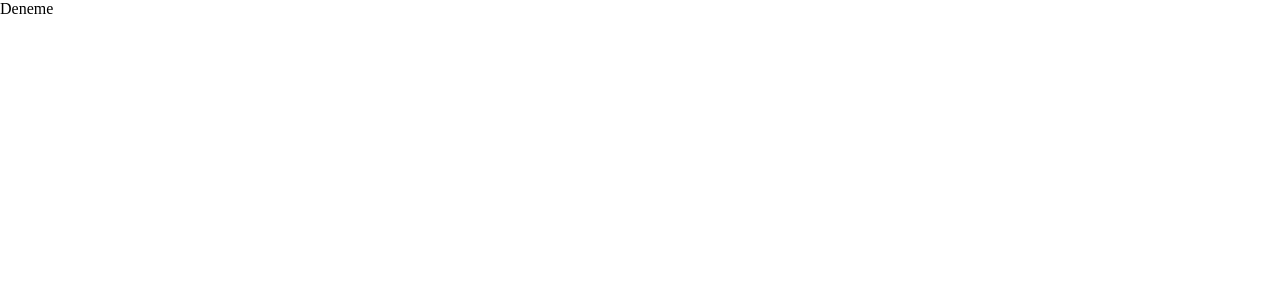
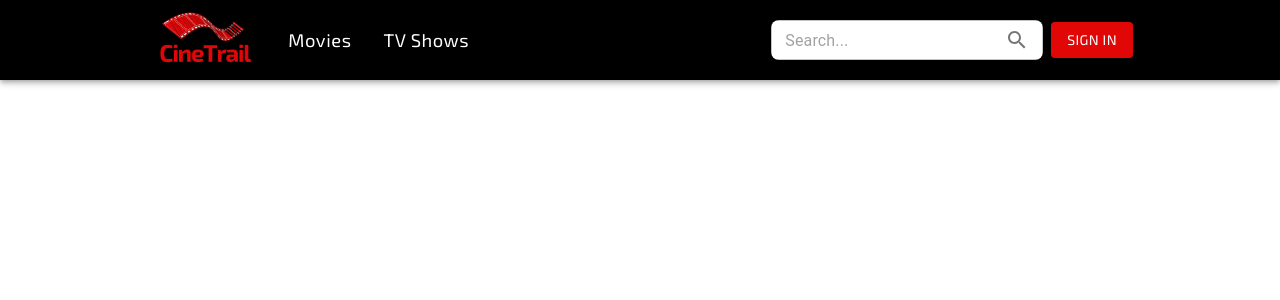
Before and after one commit to mbalci85/cinetrail_ts, a React (Vite) app: page / in a window 1280 px wide. Shown: the top 300 px of the page. Built offline with nearby package versions, Linux system fonts and the light colour scheme.

Commit message:
header updated

```diff
--- a/src/App.css
+++ b/src/App.css
@@ -1,5 +1,16 @@
+@import url('https://fonts.googleapis.com/css2?family=Epilogue&family=Exo+2&display=swap');
+
 * {
   margin:0;
   padding:0;
+  box-sizing: border-box;
+  font-family: 'Exo 2', sans-serif;
+}
+
+a {
   text-decoration: none;
 }
+
+:root {
+  --red_bg:'#E10707'
+}
--- a/src/App.tsx
+++ b/src/App.tsx
@@ -1,7 +1,20 @@
 import './App.css';
+import { BrowserRouter as Router, Routes, Route } from 'react-router-dom';
+import { Box } from '@mui/material';
+import Header from './components/Header/Header';
+import MediaQueryContextProvider from './contexts/MediaQueryContextProvider';
 
 function App() {
-	return <>Deneme</>;
+	return (
+		<Box>
+			<MediaQueryContextProvider>
+				<Router>
+					<Header />
+					<Routes></Routes>
+				</Router>
+			</MediaQueryContextProvider>
+		</Box>
+	);
 }
 
 export default App;
--- /dev/null
+++ b/src/components/HamburgerMenu/HamburgerMenu.tsx
@@ -0,0 +1,34 @@
+import { Box, Drawer, List, ListItem, ListItemText, ListItemButton } from '@mui/material';
+
+type HamburgerMenuTypes = {
+	isMenuOpen: boolean;
+	closeMenu: () => void;
+};
+
+const HamburgerMenu = ({ isMenuOpen, closeMenu }: HamburgerMenuTypes) => {
+	return (
+		<Box>
+			<Drawer open={isMenuOpen} onClose={closeMenu}>
+				<List>
+					<ListItem>
+						<ListItemButton>
+							<ListItemText primary='Movies' />
+						</ListItemButton>
+					</ListItem>
+					<ListItem>
+						<ListItemButton>
+							<ListItemText primary='TV Shows' />
+						</ListItemButton>
+					</ListItem>
+					<ListItem>
+						<ListItemButton>
+							<ListItemText primary='Sign In' />
+						</ListItemButton>
+					</ListItem>
+				</List>
+			</Drawer>
+		</Box>
+	);
+};
+
+export default HamburgerMenu;
--- /dev/null
+++ b/src/components/Header/Header.tsx
@@ -0,0 +1,79 @@
+import { Box, AppBar, IconButton, Button } from '@mui/material';
+import DarkLogo from '../../assets/DarkLogo.png';
+import { Menu } from '@mui/icons-material/';
+import HeaderSearch from '../../forms/HeaderSearch';
+import { useContext, useState } from 'react';
+import { MediaQueryContext } from '../../contexts/MediaQueryContextProvider';
+import HamburgerMenu from '../HamburgerMenu/HamburgerMenu';
+
+const Header = () => {
+	const { isSmallScreen } = useContext(MediaQueryContext);
+	const [isMenuOpen, setIsMenuOpen] = useState<boolean>(false);
+
+	const closeMenu = (): void => setIsMenuOpen(false);
+
+	return (
+		<AppBar
+			position='sticky'
+			sx={{
+				display: 'flex',
+				flexDirection: 'row',
+				justifyContent: 'space-around',
+				alignItems: 'center',
+				height: '5rem',
+				backgroundColor: 'black',
+			}}>
+			<Box sx={{ display: 'flex', justifyContent: 'center', alignItems: 'center' }}>
+				<Box sx={{ display: isSmallScreen ? 'flex' : 'none' }}>
+					<IconButton onClick={() => setIsMenuOpen(true)}>
+						<Menu sx={{ color: '#FFFF' }} />
+					</IconButton>
+				</Box>
+				<HamburgerMenu isMenuOpen={isMenuOpen} closeMenu={closeMenu} />
+				<Box>
+					<img src={DarkLogo} alt='logo' style={{ height: isSmallScreen ? '3rem' : '4rem' }} />
+				</Box>
+				<Box>
+					{/*Create button generator*/}
+					<Button
+						sx={{
+							display: isSmallScreen ? 'none' : null,
+							color: '#FFFF',
+							textTransform: 'capitalize',
+							fontFamily: 'inherit',
+							fontSize: '1.15rem',
+							marginLeft: '1rem',
+						}}>
+						Movies
+					</Button>
+					<Button
+						sx={{
+							display: isSmallScreen ? 'none' : null,
+							color: '#FFFF',
+							textTransform: 'capitalize',
+							fontFamily: 'inherit',
+							fontSize: '1.15rem',
+							marginLeft: '1rem',
+						}}>
+						TV Shows
+					</Button>
+				</Box>
+			</Box>
+			<Box sx={{ display: 'flex', justifyContent: 'center', alignItems: 'center' }}>
+				<HeaderSearch />
+				<Button
+					variant='contained'
+					sx={{
+						display: isSmallScreen ? 'none' : null,
+						backgroundColor: '#E10707',
+						fontFamily: 'inherit',
+						marginLeft: '0.5rem',
+					}}>
+					Sign In
+				</Button>
+			</Box>
+		</AppBar>
+	);
+};
+
+export default Header;
--- /dev/null
+++ b/src/contexts/MediaQueryContextProvider.tsx
@@ -0,0 +1,32 @@
+import { ReactNode, createContext } from 'react';
+import { useMediaQuery } from '@mui/material';
+
+interface MediaQueryContextTypes {
+	isVerySmallScreen: boolean;
+	isSmallScreen: boolean;
+	isMediumScreen: boolean;
+}
+
+interface MediaQueryContextProviderProps {
+	children: ReactNode;
+}
+
+export const MediaQueryContext = createContext<MediaQueryContextTypes>({
+	isVerySmallScreen: false,
+	isMediumScreen: false,
+	isSmallScreen: false,
+});
+
+const MediaQueryContextProvider = (props: MediaQueryContextProviderProps) => {
+	const isVerySmallScreen = useMediaQuery('(max-width: 415px)');
+	const isSmallScreen = useMediaQuery('(max-width: 735px)');
+	const isMediumScreen = useMediaQuery('(max-width:960px)');
+
+	return (
+		<MediaQueryContext.Provider value={{ isVerySmallScreen, isSmallScreen, isMediumScreen }}>
+			{props.children}
+		</MediaQueryContext.Provider>
+	);
+};
+
+export default MediaQueryContextProvider;
--- /dev/null
+++ b/src/forms/HeaderSearch.tsx
@@ -0,0 +1,33 @@
+import { Box, TextField, InputAdornment } from '@mui/material';
+import SearchIcon from '@mui/icons-material/Search';
+import { useContext } from 'react';
+import { MediaQueryContext } from '../contexts/MediaQueryContextProvider';
+
+const HeaderSearch = () => {
+	const { isSmallScreen } = useContext(MediaQueryContext);
+	return (
+		<Box>
+			<TextField
+				fullWidth
+				size='small'
+				sx={{
+					backgroundColor: 'white',
+					border: 'none',
+					borderRadius: '0.5rem',
+					height: '2.5rem',
+					width: isSmallScreen ? '12rem' : '17rem',
+				}}
+				placeholder='Search...'
+				InputProps={{
+					endAdornment: (
+						<InputAdornment position='end'>
+							<SearchIcon />
+						</InputAdornment>
+					),
+				}}
+			/>
+		</Box>
+	);
+};
+
+export default HeaderSearch;
```
Also changed, not shown: src/assets/DarkLogo.png (added), src/assets/LightLogo.png (added).
